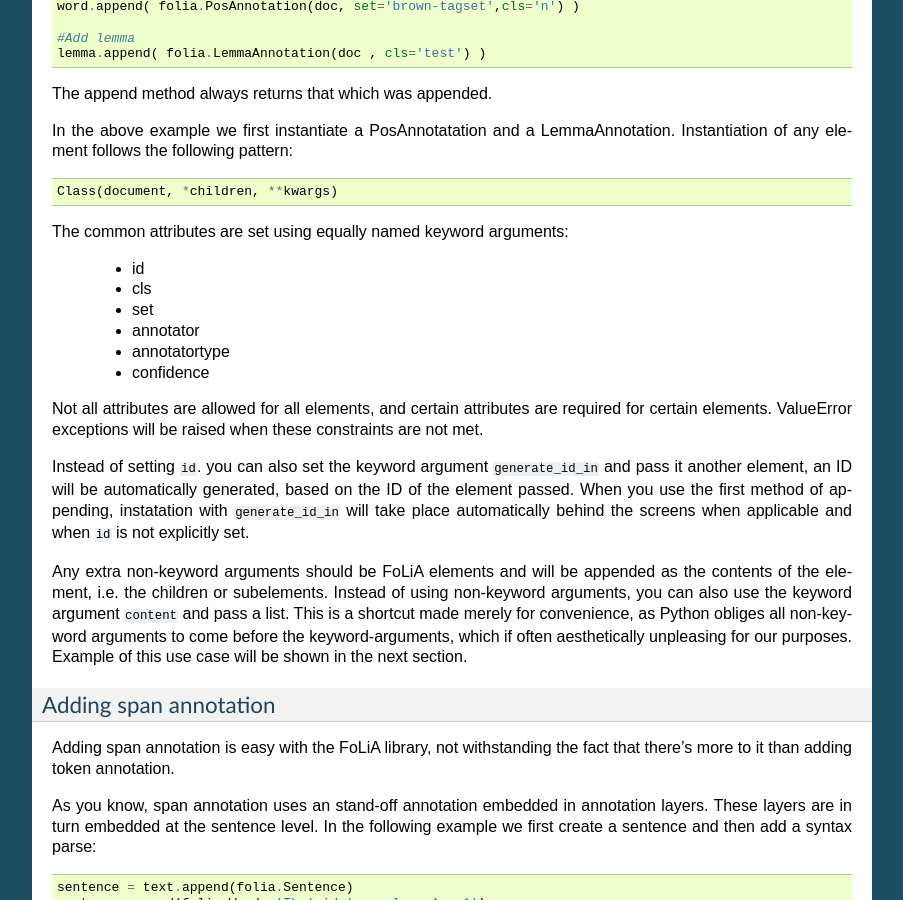
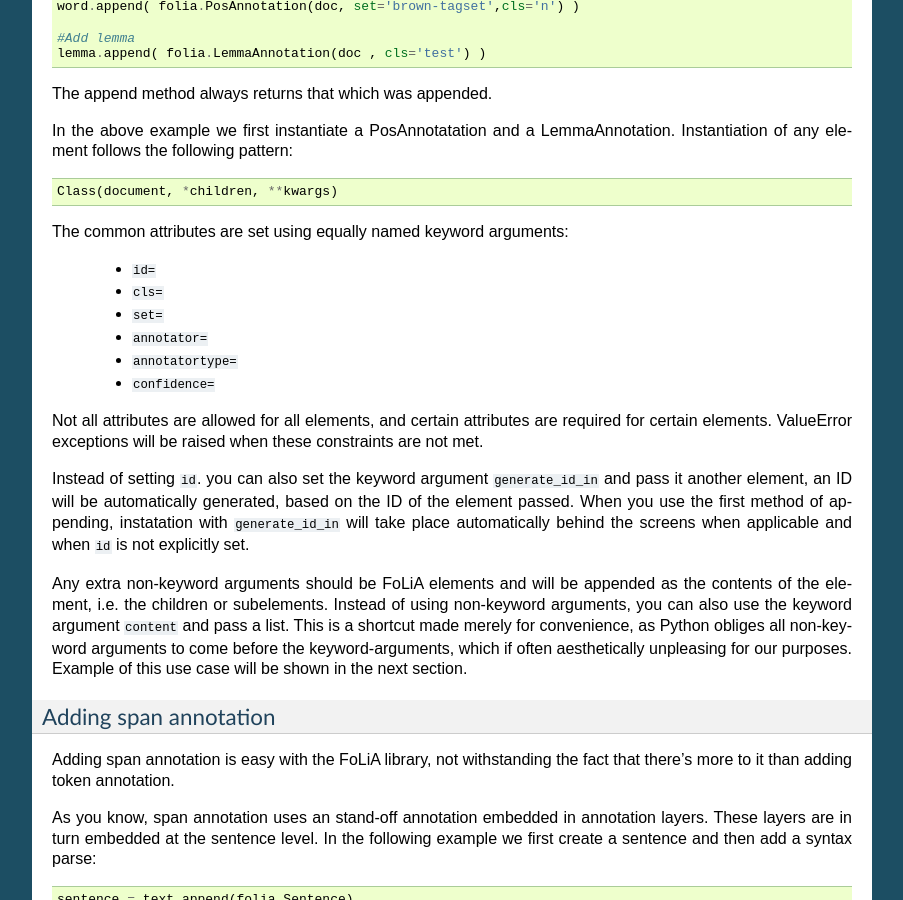
Before and after one commit to proycon/foliapy, a Sphinx documentation site: the page built from docs/folia.rst, in a window 1280 px wide and 900 px high, scrolled down 3997 px. Shown: the whole window, without its empty margins (198-1101 px from the left). Built offline with Sphinx 7.4.7, drawn with Linux system fonts in a browser that asks for light colours.

Commit message:
prettification
git-svn-id: https://ilk.uvt.nl/svn/trunk/sources/pynlpl@10512 12f355fe-0486-481a-ad91-c297ab22b4e3

```diff
--- a/docs/folia.rst
+++ b/docs/folia.rst
@@ -211,12 +211,12 @@ In the above example we first instantiate a PosAnnotatation and a LemmaAnnotatio
 
 The common attributes are set using equally named keyword arguments:
 
- * id
- * cls
- * set
- * annotator
- * annotatortype
- * confidence
+ * ``id=``
+ * ``cls=``
+ * ``set=``
+ * ``annotator=``
+ * ``annotatortype=``
+ * ``confidence=``
 
 Not all attributes are allowed for all elements, and certain attributes are required for certain elements. ValueError exceptions will be raised when these constraints are not met.
 
```
